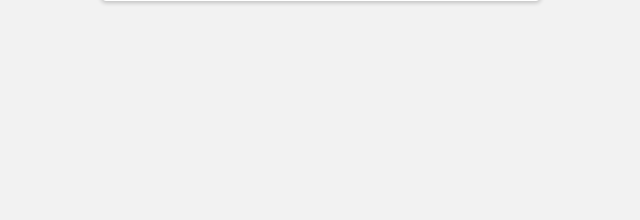
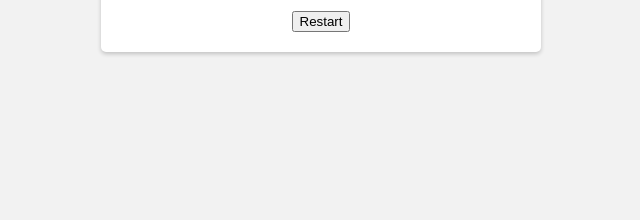
Before and after one commit to AnozieChibuike/Quiz-App, a Flask app: template templates/result.html in a window 1280 px wide. Shown: the part 309-529 px from the top of the page, without its empty margins (319-959 px from the left). Run offline with Flask 3, Linux system fonts and the light colour scheme; the template is opened without the code that fills it, so the values that code supplies are empty.

Commit message:
result v3

```diff
--- a/templates/result.html
+++ b/templates/result.html
@@ -1,3 +1,4 @@
+<!DOCTYPE html>
 <!DOCTYPE html>
 <html>
 <head>
@@ -60,6 +61,10 @@
       font-size: 18px;
       margin-top: 10px;
     }
+
+    .restart-button {
+      margin-top: 30px;
+    }
   </style>
 </head>
 <body>
@@ -71,12 +76,13 @@
     <div class="score">
       Your Score: {{ score }} / {{ total_questions }}
     </div>
-  <!--  <div class="score-details">
+    <!-- <div class="score-details">
       <div class="score-label">Correct Answers:</div>
       <div class="score-value">{{ correct_answers }}</div>
       <div class="score-label">Incorrect Answers:</div>
       <div class="score-value">{{ incorrect_answers }}</div>
     </div> -->
+    <button class="restart-button" onclick="location.href='quiz.html';">Restart</button>
   </div>
 </body>
 </html>
```
